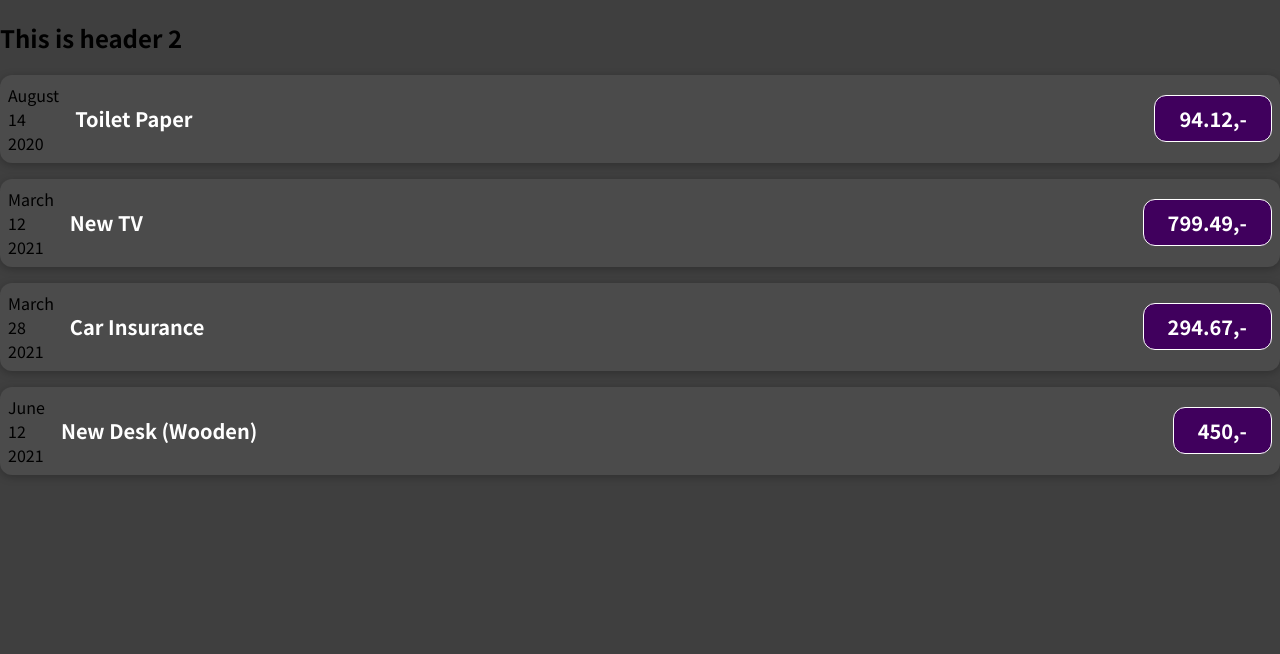
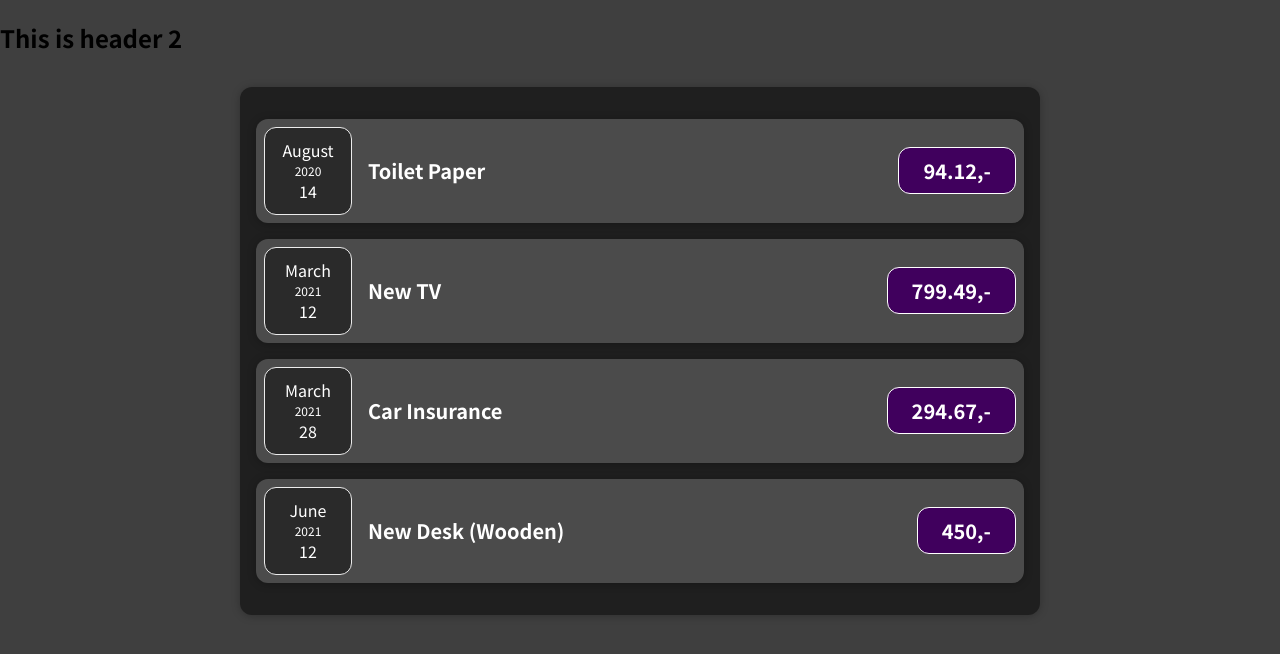
Before and after one commit to AdamFousek/reacttutorial, a JavaScript app in the folder react-complete-guide/: page / in a window 1280 px wide. Shown: the top 654 px of the page. Built offline with nearby package versions, Linux system fonts and the light colour scheme.

Commit message:
WIP: Section 1

```diff
--- a/react-complete-guide/src/App.js
+++ b/react-complete-guide/src/App.js
@@ -1,4 +1,4 @@
-import ExpenseItem from "./components/ExpenseItem.js";
+import Expenses from "./components/Expenses";
 
 function App() {
   const expenses = [
@@ -25,10 +25,7 @@
   return (
     <div>
       <h2>This is header 2</h2>
-      <ExpenseItem title={expenses[0].title} amount={expenses[0].amount} date={expenses[0].date}></ExpenseItem>
-      <ExpenseItem title={expenses[1].title} amount={expenses[1].amount} date={expenses[1].date}></ExpenseItem>
-      <ExpenseItem title={expenses[2].title} amount={expenses[2].amount} date={expenses[2].date}></ExpenseItem>
-      <ExpenseItem title={expenses[3].title} amount={expenses[3].amount} date={expenses[3].date}></ExpenseItem>
+      <Expenses items={expenses} />
     </div>
   );
 }
--- /dev/null
+++ b/react-complete-guide/src/components/Card.css
@@ -0,0 +1,4 @@
+.card {
+    border-radius: 12px;
+    box-shadow: 0 1px 8px rgba(0, 0, 0, 0.25);
+}
--- /dev/null
+++ b/react-complete-guide/src/components/Card.js
@@ -0,0 +1,8 @@
+import './Card.css';
+
+function Card(props) {
+    const classes = 'card ' + props.className;
+    return <div className={classes}>{props.children}</div>
+}
+
+export default Card;
--- /dev/null
+++ b/react-complete-guide/src/components/ExpenseDate.css
@@ -0,0 +1,26 @@
+.expense-date {
+    display: flex;
+    flex-direction: column;
+    width: 5.5rem;
+    height: 5.5rem;
+    border: 1px solid #ececec;
+    background-color: #2a2a2a;
+    color: white;
+    border-radius: 12px;
+    align-items: center;
+    justify-content: center;
+}
+
+.expense-date__month {
+    font-size: 0.75rem;
+    font-weight: bold;
+}
+
+.expense-date__year {
+    font-size: 0.75rem;
+}
+
+.expense-date__day {
+    font-size: 1.5rem;
+    font-weight: bold;
+}
--- /dev/null
+++ b/react-complete-guide/src/components/ExpenseDate.js
@@ -0,0 +1,17 @@
+import './ExpenseDate.css';
+
+function ExpenseDate(props) {
+  const month = props.date.toLocaleString('en-US', { month: 'long' });
+  const day = props.date.toLocaleString('en-US', { day: '2-digit' });
+  const year = props.date.getFullYear();
+
+  return (
+    <div className="expense-date">
+      <div className="epxense-date__month">{month}</div>
+      <div className="expense-date__year">{year}</div>
+      <div className="epxense-date__day">{day}</div>
+    </div>
+  )
+}
+
+export default ExpenseDate;
--- a/react-complete-guide/src/components/ExpenseItem.css
+++ b/react-complete-guide/src/components/ExpenseItem.css
@@ -2,10 +2,8 @@
     display: flex;
     justify-content: space-between;
     align-items: center;
-    box-shadow: 0 2px 8px rgba(0, 0, 0, 0.25);
     padding: 0.5rem;
     margin: 1rem 0;
-    border-radius: 12px;
     background-color: #4b4b4b;
 }
 
--- a/react-complete-guide/src/components/ExpenseItem.js
+++ b/react-complete-guide/src/components/ExpenseItem.js
@@ -1,22 +1,16 @@
+import ExpenseDate from './ExpenseDate';
+import Card from './Card';
 import './ExpenseItem.css';
 
 function ExpenseItem(props) {
-  const month = props.date.toLocaleString('en-US', { month: 'long' });
-  const day = props.date.toLocaleString('en-US', { day: '2-digit' });
-  const year = props.date.getFullYear();
-
   return (
-    <div className="expense-item">
-      <div>
-        <div>{month}</div>
-        <div>{day}</div>
-        <div>{year}</div>
-      </div>
+    <Card className="expense-item">
+      <ExpenseDate date={props.date} />
       <div className="expense-item__description">
         <h2>{props.title}</h2>
         <div className="expense-item__price">{props.amount},-</div>
       </div>
-    </div>
+    </Card>
   );
 }
 
--- /dev/null
+++ b/react-complete-guide/src/components/Expenses.css
@@ -0,0 +1,7 @@
+.expenses {
+    padding: 1rem;
+    background-color: rgb(31, 31, 31);
+    margin: 2rem auto;
+    width: 50rem;
+    max-width: 95%;
+}
--- /dev/null
+++ b/react-complete-guide/src/components/Expenses.js
@@ -0,0 +1,17 @@
+import ExpenseItem from "./ExpenseItem.js";
+import Card from './Card';
+
+import './Expenses.css';
+
+function Expenses(props) {
+  return (
+    <Card className="expenses">
+      <ExpenseItem title={props.items[0].title} amount={props.items[0].amount} date={props.items[0].date}></ExpenseItem>
+      <ExpenseItem title={props.items[1].title} amount={props.items[1].amount} date={props.items[1].date}></ExpenseItem>
+      <ExpenseItem title={props.items[2].title} amount={props.items[2].amount} date={props.items[2].date}></ExpenseItem>
+      <ExpenseItem title={props.items[3].title} amount={props.items[3].amount} date={props.items[3].date}></ExpenseItem>
+    </Card>
+  );
+}
+
+export default Expenses;
```
